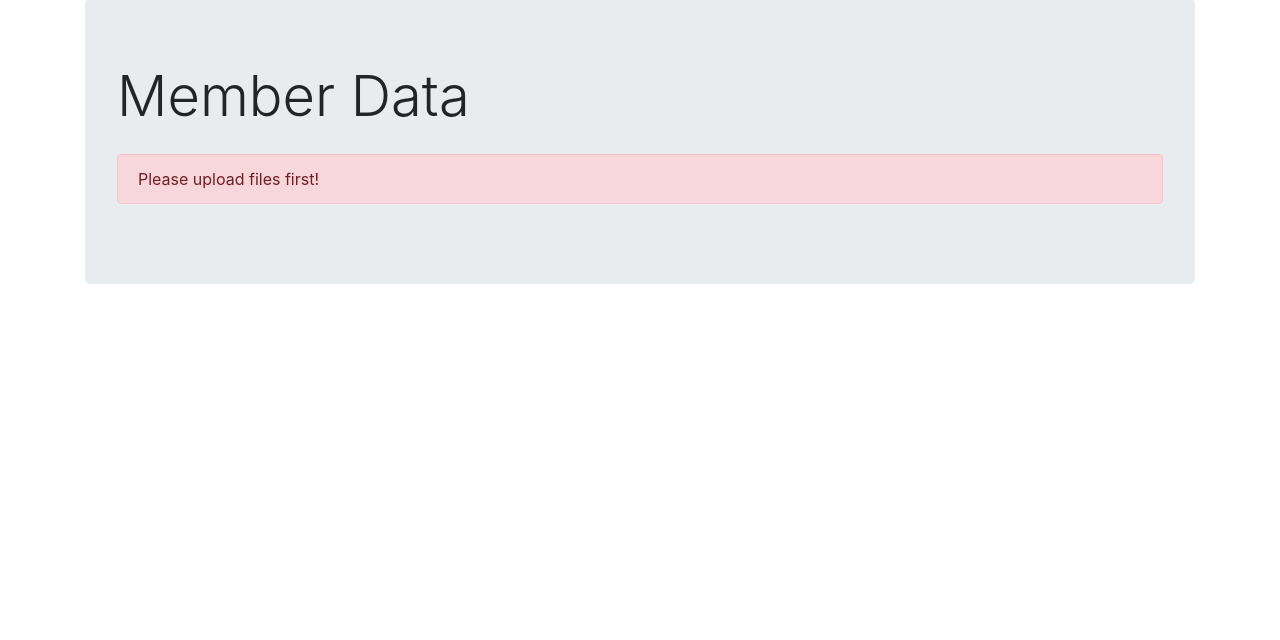
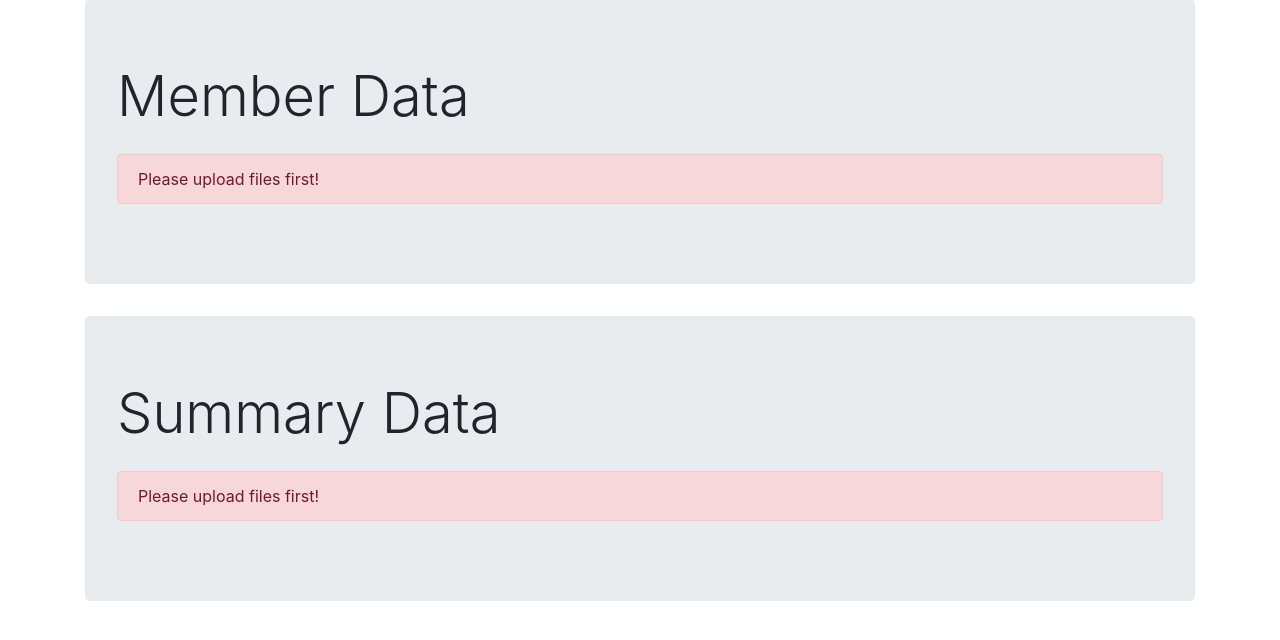
Before and after one commit to mimimelonxxxx/CSE2190, a Flask app: page /data.html in a window 1280 px wide. Shown: the part 81-721 px from the top of the page. Run offline with Flask 2, Linux system fonts and the light colour scheme.

Commit message:
displays summary table

```diff
--- a/main.py
+++ b/main.py
@@ -89,7 +89,8 @@
     if DATAHEADINGS == [] or DATACOLUMNS == []:
         ALERT = "Please upload files first!"
         return render_template("data.html", alert=ALERT)
-    return render_template("data.html", headings=DATAHEADINGS, columns=DATACOLUMNS, alert=ALERT)
+    SUMMARYHEADINGS, SUMMARYCOLUMNS = getSummaryData()
+    return render_template("data.html", headings=DATAHEADINGS, columns=DATACOLUMNS, alert=ALERT, summaryheadings=SUMMARYHEADINGS, summarycolumns=SUMMARYCOLUMNS)
 
 @app.route("/member.html", methods=["GET", "POST"])
 def member():
@@ -150,8 +151,8 @@
             FROM
                 wages
             WHERE
-                member_name = "{NAME}";
-        """).fetchone()
+                member_name = ?;
+        """, [NAME]).fetchone()
         return True
     except TypeError:
         return False
@@ -263,7 +264,7 @@
     :param SALESDATA: list
     :return: None
     """
-
+    global DBNAME
     CONNECTION = sqlite3.connect(DBNAME)
     CURSOR = CONNECTION.cursor()
 
@@ -436,7 +437,7 @@
     calculates percentage wages for all members in the database
     :return: list (each members wages in order)
     """
-
+    global DBNAME
     CONNECTION = sqlite3.connect(DBNAME)
     CURSOR = CONNECTION.cursor()
 
@@ -529,7 +530,7 @@
     creates a database with wage information
     :return: None
     """
-
+    global DBNAME
     CONNECTION = sqlite3.connect(DBNAME)
     CURSOR = CONNECTION.cursor()
 
@@ -624,6 +625,25 @@
 
     return WAGE[0]
 
+def getSummaryData() -> list:
+    """
+    queries database for summary data and organizes it so it can be printed into a table
+    :return: list
+    """
+    global DBNAME
+    CONNECTION = sqlite3.connect(DBNAME)
+    CURSOR = CONNECTION.cursor()
+    SUMMARYDATA = CURSOR.execute("""
+        SELECT
+            *
+        FROM
+            summary
+    """).fetchall()
+
+    HEADINGS = ["Name of Event", "Overtime", "Total Duration", "Total Attendance"]
+
+    return HEADINGS, SUMMARYDATA
+
 ### MAIN PROGRAM CODE ###
 if __name__ == "__main__":
     app.run(debug=True)
--- a/templates/data.html
+++ b/templates/data.html
@@ -50,6 +50,36 @@
                     </div>
                 </div>
             </div>
+            <div class="container">
+              <div class="jumbotron mt-4">
+                <h1 class="display-4">Summary Data</h1>
+                  <div class="table-responsive">
+                    <table class="table table-hover table-bordered">
+                      <thead>
+                        <tr>
+                          {% for heading in summaryheadings %}
+                              <th>{{ heading }}</th>
+                          {% endfor %}
+                        </tr>
+                      </thead>
+                      <tbody>
+                        {% for column in summarycolumns %}
+                          <tr>
+                            {% for data in column %}
+                              <td>{{ data }}</td>
+                            {% endfor %}
+                          </tr>
+                        {% endfor %}
+                      </tbody>
+                    </table>
+                    {% if alert != "" %}
+                    <div id="alert-message" class="alert alert-danger" role="alert">
+                        {{alert}}
+                    </div>
+                    {% endif %}
+                  </div>
+              </div>
+          </div>
             <script src="https://cdn.jsdelivr.net/npm/jquery@3.5.1/dist/jquery.slim.min.js" integrity="sha384-DfXdz2htPH0lsSSs5nCTpuj/zy4C+OGpamoFVy38MVBnE+IbbVYUew+OrCXaRkfj" crossorigin="anonymous"></script>
             <script src="https://cdn.jsdelivr.net/npm/bootstrap@4.6.2/dist/js/bootstrap.bundle.min.js" integrity="sha384-Fy6S3B9q64WdZWQUiU+q4/2Lc9npb8tCaSX9FK7E8HnRr0Jz8D6OP9dO5Vg3Q9ct" crossorigin="anonymous"></script>
         </body>
```
